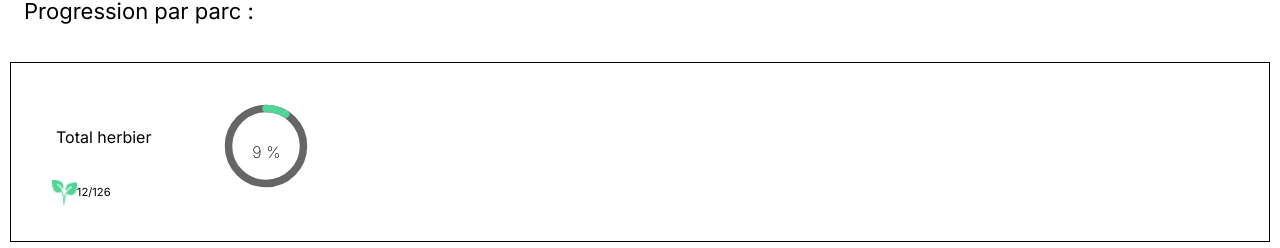
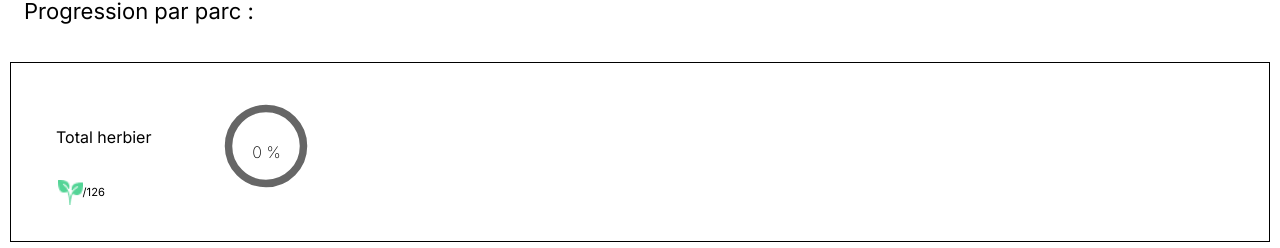
Before and after one commit to SirHarveyBix/MagnoliainNantes, a React (Create React App) app: page /PageProgress in a window 1280 px wide. Shown: the top 248 px of the page. Built offline with nearby package versions, Linux system fonts and the light colour scheme; no server answers; grey boxes are pictures that could not be loaded.

Commit message:
fix localStorage on circular progress bar

```diff
--- a/src/components/Map/Map.jsx
+++ b/src/components/Map/Map.jsx
@@ -389,6 +389,7 @@ const Map = ({ photoHeader }) => {
                 center={[parc.fields.location[0], parc.fields.location[1]]}
                 zoom={13}
                 scrollWheelZoom={false}
+                tap={false}
               >
                 <TileLayer
                   attribution='<a href="http://jawg.io" title="Tiles Courtesy of Jawg Maps" target="_blank">&copy; <b>Jawg</b>Maps</a> &copy; <a href="https://www.openstreetmap.org/copyright">OpenStreetMap</a> contributors'
--- a/src/components/mapProgress/ProgressCircle.jsx
+++ b/src/components/mapProgress/ProgressCircle.jsx
@@ -2,9 +2,8 @@ import logo from './Vector.png';
 import './ProgressCircle.css';
 
 function ProgressCircle() {
-  const array = ['4', '5', '1', '2', '3', '4', '5', '1', '2', '3', '4'];
-
-  const herbariumPercent = (array.length * 100) / 126;
+  const countTotalHerb = localStorage.getItem('total');
+  const herbariumPercent = (countTotalHerb * 100) / 126;
 
   return (
     <div className="progress-circle">
@@ -14,7 +13,7 @@ function ProgressCircle() {
         </div>
         <div className="total-plants-progress">
           <img src={logo} alt="logo" />
-          <p>12/126</p>
+          <p>{countTotalHerb}/126</p>
         </div>
       </div>
       <div className="circle-progress">
```
